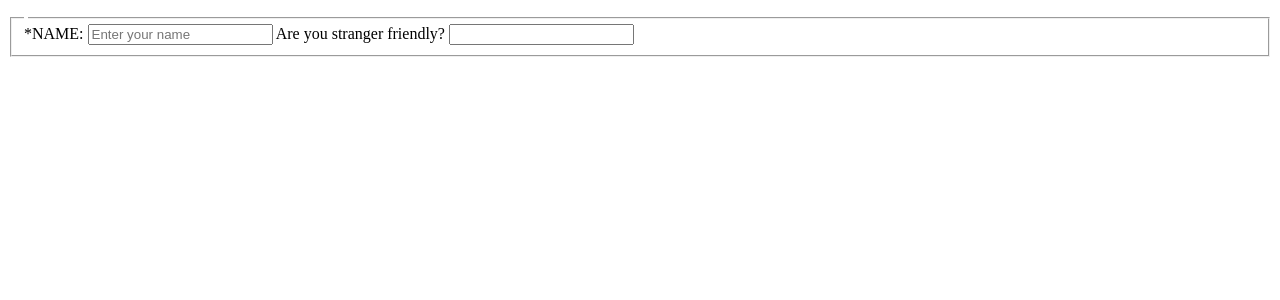
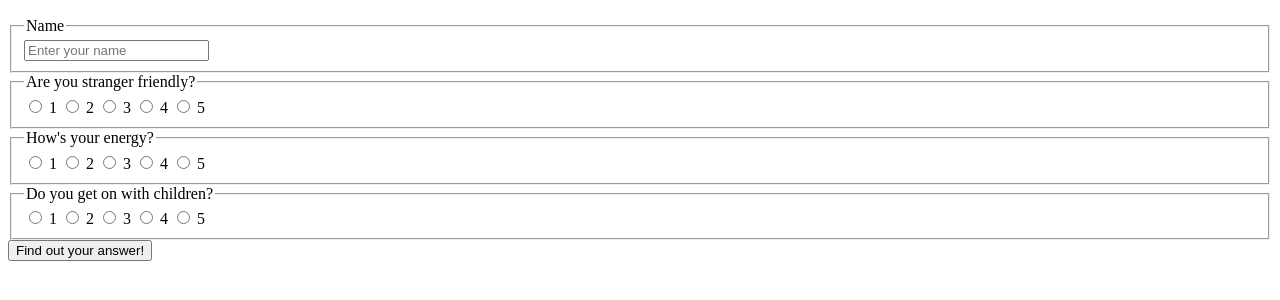
Before and after one commit to pat-cki/week3-gmno-prrr-api, a plain HTML site: page index.html in a window 1280 px wide. Shown: the part 110-410 px from the top of the page. Drawn offline with Linux system fonts and the light colour scheme.

Commit message:
wireframe html

```diff
--- a/index.html
+++ b/index.html
@@ -16,13 +16,59 @@
         <main>
          <form>
              <fieldset>
-                 <legend></legend>
-                 <label for="name" >*NAME:</label>
+                 <legend>Name</legend>
+                 <label for="name" ></label>
                  <input id="name" class="input-field" type="text" placeholder="Enter your name">
-                 <label for="stranger" >Are you stranger friendly?</label>
-                 <input id="stranger" type="text">
              </fieldset>
+             <fieldset>
+                    <legend>Are you stranger friendly?</legend>
+                     <input id="one" type="radio" name="stranger-friendly" value="1">
+                     <label for="one">1</label>
+                     <input id="two" type="radio" name="stranger-friendly" value="2">
+                     <label for="two">2</label>
+                     <input id="three" type="radio" name="stranger-friendly" value="3">
+                     <label for="three">3</label>
+                     <input id="four" type="radio" name="stranger-friendly" value="4">
+                     <label for="four">4</label>
+                     <input id="five" type="radio" name="stranger-friendly" value="5">
+                     <label for="five">5</label>
+                 </fieldset>
+                 <fieldset>
+                <legend>How's your energy?</legend>
+                    <input id="one" type="radio" name="energy" value="1">
+                    <label for="one">1</label>
+                    <input id="two" type="radio" name="energy" value="2">
+                    <label for="two">2</label>
+                    <input id="three" type="radio" name="energy" value="3">
+                    <label for="three">3</label>
+                    <input id="four" type="radio" name="energy" value="4">
+                    <label for="four">4</label>
+                    <input id="five" type="radio" name="energy" value="5">
+                    <label for="five">5</label>
+             </fieldset>
+             <fieldset>
+                <legend>Do you get on with children?</legend>
+                    <input id="one" type="radio" name="children" value="1">
+                    <label for="one">1</label>
+                    <input id="two" type="radio" name="children" value="2">
+                    <label for="two">2</label>
+                    <input id="three" type="radio" name="children" value="3">
+                    <label for="three">3</label>
+                    <input id="four" type="radio" name="children" value="4">
+                    <label for="four">4</label>
+                    <input id="five" type="radio" name="children" value="5">
+                    <label for="five">5</label>
+            </fieldset>
+            <input value="Find out your answer!" type="submit"></input>
          </form>
+         <section>
+             <section>
+            <h3></h3>
+            <p></p>
+           </section>
+           <section>
+           <img src="" alt="">
+         </section>
         </main>
         <script src="js-folder/script.js" async defer></script>
     </body>
```
